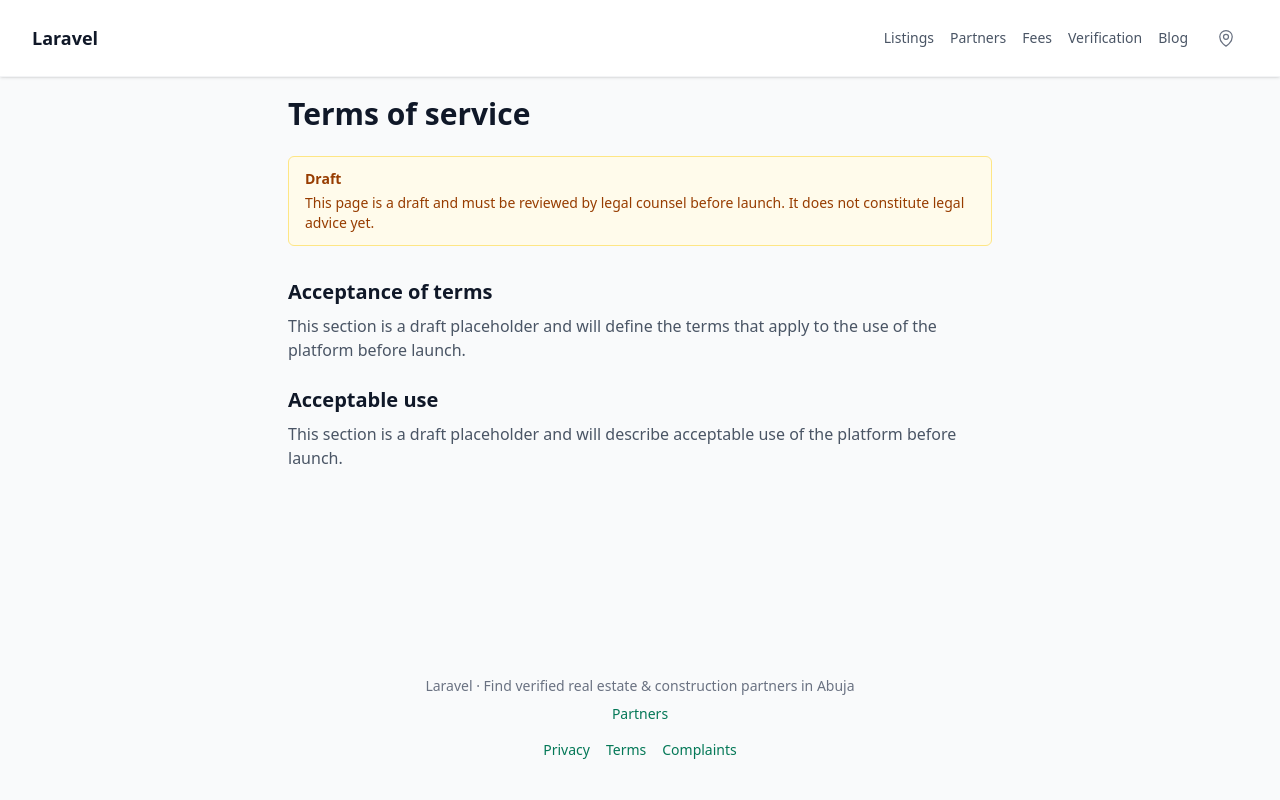
After one commit to AliphaticGuru/real_estate_busy-hub, a Laravel app: page /terms in a window 1280 px wide. The commit adds this page. Run offline with Laravel 12, Linux system fonts and the light colour scheme; style sheets or scripts are compiled from the project's sources; parts of the project's set-up code (start-up, migrations or seed data) failed here and were passed over; some libraries are stand-ins or nearby versions.

Commit message:
feat: add draft legal pages and inquiry consent links

```diff
--- a/resources/views/inquiries/create.blade.php
+++ b/resources/views/inquiries/create.blade.php
@@ -27,5 +27,10 @@
                 {{ __('Submit inquiry') }}
             </x-button>
         </form>
+
+        <p class="mt-6 text-sm text-gray-600">
+            {{ __('By submitting this form you agree to the processing of your details as described in our') }}
+            <a href="{{ route('privacy.index') }}" class="text-brand-700 hover:underline">{{ __('privacy policy') }}</a>.
+        </p>
     </div>
 </x-public-layout>
--- a/resources/views/layouts/app.blade.php
+++ b/resources/views/layouts/app.blade.php
@@ -33,6 +33,11 @@
 
             <footer class="py-10 text-center text-sm text-gray-500">
                 <p>{{ config('app.name') }} · {{ __('Find verified real estate & construction partners in Abuja') }}</p>
+                <nav class="mt-4 flex flex-wrap items-center justify-center gap-x-4 gap-y-2" aria-label="{{ __('Legal') }}">
+                    <a href="{{ route('privacy.index') }}" class="text-brand-700 hover:underline">{{ __('Privacy') }}</a>
+                    <a href="{{ route('terms.index') }}" class="text-brand-700 hover:underline">{{ __('Terms') }}</a>
+                    <a href="{{ route('complaints.index') }}" class="text-brand-700 hover:underline">{{ __('Complaints') }}</a>
+                </nav>
             </footer>
         </div>
 
--- a/resources/views/layouts/guest.blade.php
+++ b/resources/views/layouts/guest.blade.php
@@ -34,6 +34,11 @@
 
             <footer class="py-10 text-center text-sm text-gray-500">
                 <p>{{ config('app.name') }} · {{ __('Find verified real estate & construction partners in Abuja') }}</p>
+                <nav class="mt-4 flex flex-wrap items-center justify-center gap-x-4 gap-y-2" aria-label="{{ __('Legal') }}">
+                    <a href="{{ route('privacy.index') }}" class="text-brand-700 hover:underline">{{ __('Privacy') }}</a>
+                    <a href="{{ route('terms.index') }}" class="text-brand-700 hover:underline">{{ __('Terms') }}</a>
+                    <a href="{{ route('complaints.index') }}" class="text-brand-700 hover:underline">{{ __('Complaints') }}</a>
+                </nav>
             </footer>
         </div>
 
--- a/resources/views/layouts/public.blade.php
+++ b/resources/views/layouts/public.blade.php
@@ -142,6 +142,11 @@
                 <p class="mt-2">
                     <a href="{{ route('professionals.index') }}" class="text-brand-700 hover:underline">{{ __('Partners') }}</a>
                 </p>
+                <nav class="mt-4 flex flex-wrap items-center justify-center gap-x-4 gap-y-2" aria-label="{{ __('Legal') }}">
+                    <a href="{{ route('privacy.index') }}" class="text-brand-700 hover:underline">{{ __('Privacy') }}</a>
+                    <a href="{{ route('terms.index') }}" class="text-brand-700 hover:underline">{{ __('Terms') }}</a>
+                    <a href="{{ route('complaints.index') }}" class="text-brand-700 hover:underline">{{ __('Complaints') }}</a>
+                </nav>
             </footer>
         </div>
 
--- /dev/null
+++ b/resources/views/legal/terms.blade.php
@@ -0,0 +1,26 @@
+<x-public-layout :title="__('Terms of service')">
+    <div class="max-w-3xl mx-auto py-8 px-4 sm:px-6 lg:px-8">
+        <h1 class="text-3xl font-bold text-gray-900">{{ __('Terms of service') }}</h1>
+
+        <div class="mt-6 rounded-md border border-amber-200 bg-amber-50 px-4 py-3 text-sm text-amber-800">
+            <p class="font-semibold">{{ __('Draft') }}</p>
+            <p class="mt-1">
+                {{ __('This page is a draft and must be reviewed by legal counsel before launch. It does not constitute legal advice yet.') }}
+            </p>
+        </div>
+
+        <section class="mt-8">
+            <h2 class="text-xl font-semibold text-gray-900">{{ __('Acceptance of terms') }}</h2>
+            <p class="mt-2 text-gray-600">
+                {{ __('This section is a draft placeholder and will define the terms that apply to the use of the platform before launch.') }}
+            </p>
+        </section>
+
+        <section class="mt-6">
+            <h2 class="text-xl font-semibold text-gray-900">{{ __('Acceptable use') }}</h2>
+            <p class="mt-2 text-gray-600">
+                {{ __('This section is a draft placeholder and will describe acceptable use of the platform before launch.') }}
+            </p>
+        </section>
+    </div>
+</x-public-layout>
--- a/resources/views/professionals/inquiries/create.blade.php
+++ b/resources/views/professionals/inquiries/create.blade.php
@@ -27,5 +27,10 @@
                 {{ __('Submit inquiry') }}
             </x-button>
         </form>
+
+        <p class="mt-6 text-sm text-gray-600">
+            {{ __('By submitting this form you agree to the processing of your details as described in our') }}
+            <a href="{{ route('privacy.index') }}" class="text-brand-700 hover:underline">{{ __('privacy policy') }}</a>.
+        </p>
     </div>
 </x-public-layout>
--- a/routes/web.php
+++ b/routes/web.php
@@ -72,4 +72,8 @@ Route::get('robots.txt', function () {
 
 Route::get('sitemap.xml', [SitemapController::class, 'index'])->name('sitemap.xml');
 
+Route::view('privacy', 'legal.privacy')->name('privacy.index');
+Route::view('terms', 'legal.terms')->name('terms.index');
+Route::view('complaints', 'legal.complaints')->name('complaints.index');
+
 require __DIR__.'/auth.php';
```
Also changed, not shown: resources/views/legal/complaints.blade.php (added, +19 -0 lines), resources/views/legal/privacy.blade.php (added, +26 -0 lines), tests/Feature/LegalPagesTest.php (added, +64 -0 lines).
